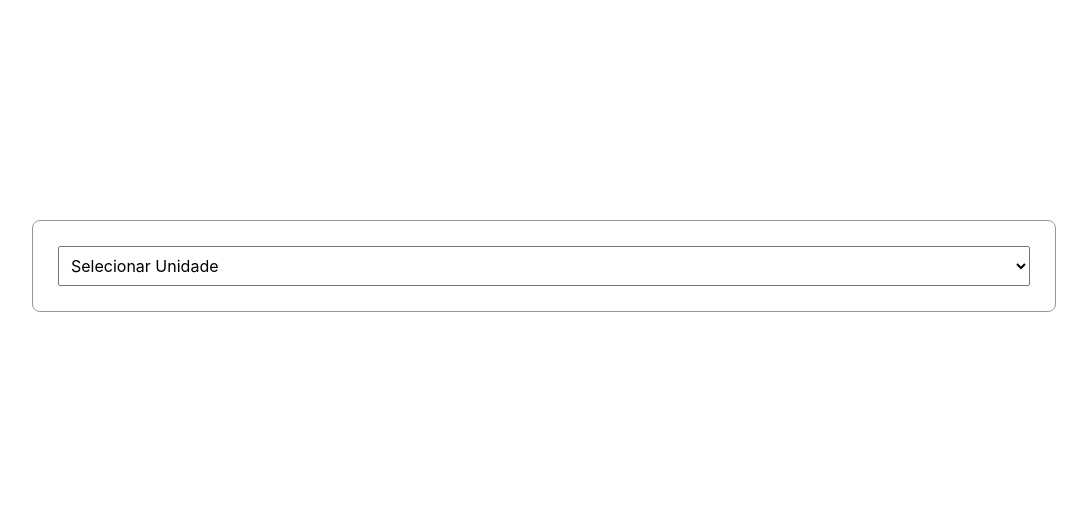
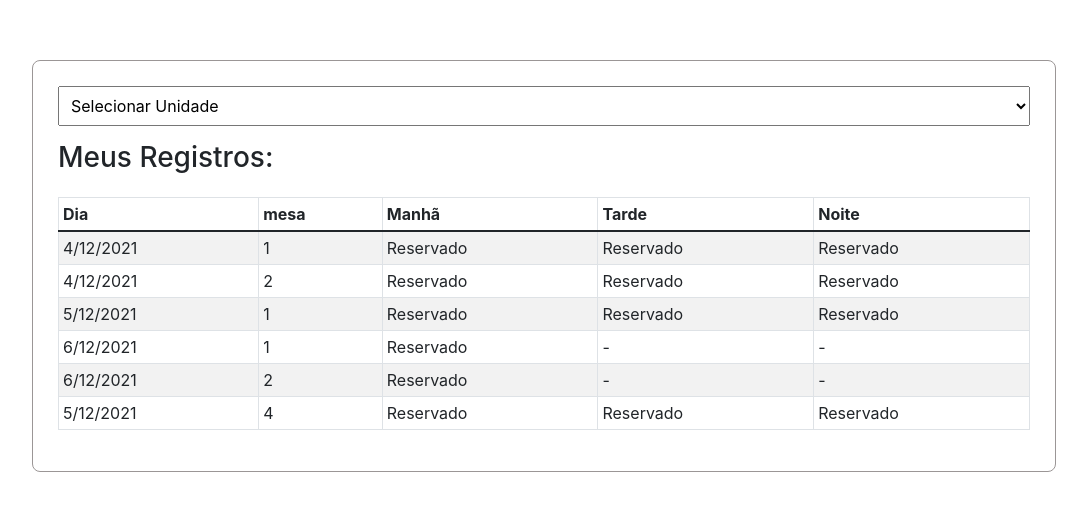
Before and after one commit to GiuZambot/logica-mesas, a React (Create React App) app: page / in a window 1280 px wide. Shown: the part 134-644 px from the top of the page, without its empty margins (96-1183 px from the left). Built offline with nearby package versions, Linux system fonts and the light colour scheme.

Commit message:
Adicionado função de reservar

```diff
--- a/src/App.js
+++ b/src/App.js
@@ -1,4 +1,4 @@
-import { useState } from "react";
+import { useState, useEffect } from "react";
 import { Table, Button, Badge, Modal } from 'react-bootstrap';
 import './App.css';
 
@@ -109,38 +109,23 @@ const fakeAPI = {
 
 export default function App() {
   const [andares, setAndares] = useState();
+  const [andar, setAndar] = useState();
   const [unidade, setUnidade] = useState();
   const [disponivel, setDisponivel] = useState();
   const [barraDias, setBarraDias] = useState();
+  const [reserva, setReserva] = useState([]);
   const [reservando, setReservando] = useState({ turnos: 0 });
+  const [registros, setRegistros] = useState();
   const [show, setShow] = useState(false);
   const [modalMsg, setModalMsg] = useState({ titulo: '', texto: '', botao: '' });
   const handleClose = () => setShow(false);
 
-  function handleUnidades(event) {
-    setAndares();
-    setDisponivel();
-    setReservando({ turnos: 0 });
-    if (!event.currentTarget.value) {
-      setUnidade();
-      return;
-    }
-    setUnidade(event.currentTarget.value);
-    const andares = fakeAPI.andares[event.currentTarget.value].map((entrie, index) =>
-      <option key={`${entrie}`} value={entrie}>
-        {entrie}º Andar. Mesas: {fakeAPI.mesas.filter((x) => (x.unidade === event.currentTarget.value && x.andar === index)).length}
-      </option>);
-    setAndares(andares);
-  }
+  useEffect(() => {
+    setRegistros(fakeAPI.registros);
+    return () => { }
+  }, [registros])
 
-  function handleAndares(andarEvent) {
-    if (!andarEvent.currentTarget.value) {
-      setDisponivel();
-      return;
-    }
-    const andar = +andarEvent.currentTarget.value;
-    const mesas = fakeAPI.mesas.filter((mesa) => (mesa.unidade === unidade && mesa.andar === andar));
-
+  function geraCalendario(mesas) {
     let dias = [];
     let temMesaDia = [];
     for (let dia = 1; dia < 7; dia++) {
@@ -164,13 +149,51 @@ export default function App() {
       dias.push(<th key={`dia-${dia}`}>{dia}/11</th>);
       temMesaDia.push({ dia, qtdMesaDisponivel, qtdMesaManha, qtdMesaTarde, qtdMesaNoite });
     }
+    return [dias, temMesaDia]
+  }
+
+  function handleUnidades(event) {
+    setAndares();
+    setDisponivel();
+    setReservando({ turnos: 0 });
+    if (!event.currentTarget.value) {
+      setUnidade();
+      return;
+    }
+    setUnidade(event.currentTarget.value);
+    const andares = fakeAPI.andares[event.currentTarget.value].map((entrie, index) =>
+      <option key={`${entrie}`} value={entrie}>
+        {entrie}º Andar. Mesas: {fakeAPI.mesas.filter((x) => (x.unidade === event.currentTarget.value && x.andar === index)).length}
+      </option>);
+    setAndares(andares);
+  }
+
+  function handleAndares(andarEvent) {
+    if (!andarEvent.currentTarget.value) {
+      setDisponivel();
+      return;
+    }
+    const andarSelecionado = +andarEvent.currentTarget.value;
+    setAndar(andarSelecionado);
+    const mesas = fakeAPI.mesas.filter((mesa) => (mesa.unidade === unidade && mesa.andar === andarSelecionado));
+    const [dias, temMesaDia] = geraCalendario(mesas);
 
     setDisponivel(dias);
     setBarraDias(temMesaDia);
   }
 
-  function handleRegistrando() {
+  function handleRegistrando(dia, turno) {
+    console.clear();
+    const reservaUp = [...reserva];
+    const find = reservaUp.findIndex((reg) => reg.dia === dia);
+    if (find === -1) {
+      reservaUp.push({ dia, [turno]: true, mesa: 1 });
+    } else {
+      reservaUp.splice(find, 1, { ...reservaUp[find], dia, [turno]: true });
+    }
     setReservando({ turnos: reservando.turnos + 1 });
+    setReserva(reservaUp);
+    console.log(reservaUp);
   }
 
   function handleCancelar() {
@@ -197,7 +220,16 @@ export default function App() {
     })
     setShow(true);
   }
+
   const handleRegistroOk = () => {
+    fakeAPI.registros = [...registros, ...reserva];
+    setRegistros(fakeAPI.registros);
+    setReserva([]);
+    setReservando({ turnos: 0 });
+    const mesas = fakeAPI.mesas.filter((mesa) => (mesa.unidade === unidade && mesa.andar === andar));
+    const [dias, temMesaDia] = geraCalendario(mesas);
+    setDisponivel(dias);
+    setBarraDias(temMesaDia);
     setModalMsg({
       titulo: 'Reserva Confirmada',
       texto: 'Sua reserva foi confirmada com sucesso',
@@ -232,17 +264,17 @@ export default function App() {
               {barraDias.map((turnos) => <td key={`turno-${turnos.dia}`}>
                 <Button
                   className='turnos'
-                  onClick={handleRegistrando}
-                  variant={turnos.qtdMesaManha ? 'primary' : 'secondary'}>
+                  onClick={() => handleRegistrando(turnos.dia, 'manha')}
+                  variant={(turnos.qtdMesaManha) ? 'primary' : 'secondary'}>
                   Manhã<Badge bg="secondary">{turnos.qtdMesaManha}</Badge></Button>
                 <Button
                   className='turnos'
-                  onClick={handleRegistrando}
+                  onClick={() => handleRegistrando(turnos.dia, 'tarde')}
                   variant={turnos.qtdMesaTarde ? 'primary' : 'secondary'}
                 >Tarde<Badge bg="secondary">{turnos.qtdMesaTarde}</Badge></Button>
                 <Button
                   className='turnos'
-                  onClick={handleRegistrando}
+                  onClick={() => handleRegistrando(turnos.dia, 'noite')}
                   variant={turnos.qtdMesaNoite ? 'primary' : 'secondary'}
                 >Noite<Badge bg="secondary">{turnos.qtdMesaNoite}</Badge></Button>
               </td>)}
@@ -282,6 +314,34 @@ export default function App() {
         </Modal.Footer>
       </Modal>
 
+      {registros &&
+        <>
+          <h3>Meus Registros:</h3>
+          <Table responsive striped bordered size="sm">
+            <thead>
+              <tr>
+                <th>Dia</th>
+                <th>mesa</th>
+                <th>Manhã</th>
+                <th>Tarde</th>
+                <th>Noite</th>
+              </tr>
+            </thead>
+            <tbody>
+              {registros.map((reg) =>
+                <tr key={`reservelist${reg.dia}${reg.mesa}`}>
+                  <td>{reg.dia}/12/2021</td>
+                  <td>{reg.mesa}</td>
+                  <td>{reg.manha ? 'Reservado' : '-'}</td>
+                  <td>{reg.tarde ? 'Reservado' : '-'}</td>
+                  <td>{reg.noite ? 'Reservado' : '-'}</td>
+                </tr>
+              )}
+            </tbody>
+          </Table>
+        </>
+      }
+
     </div >
   )
 }
```
